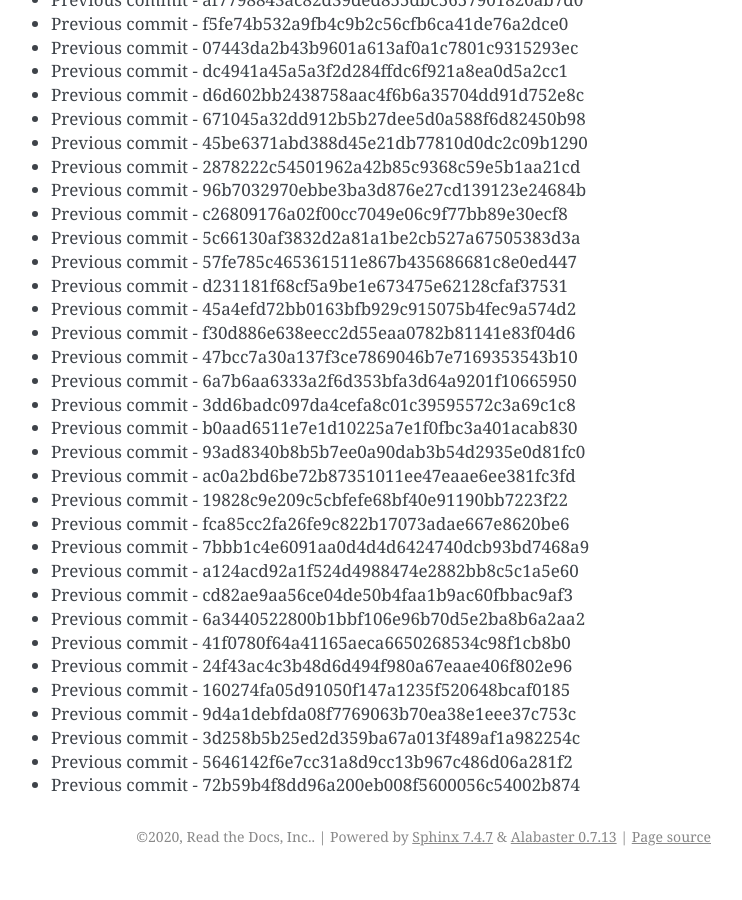
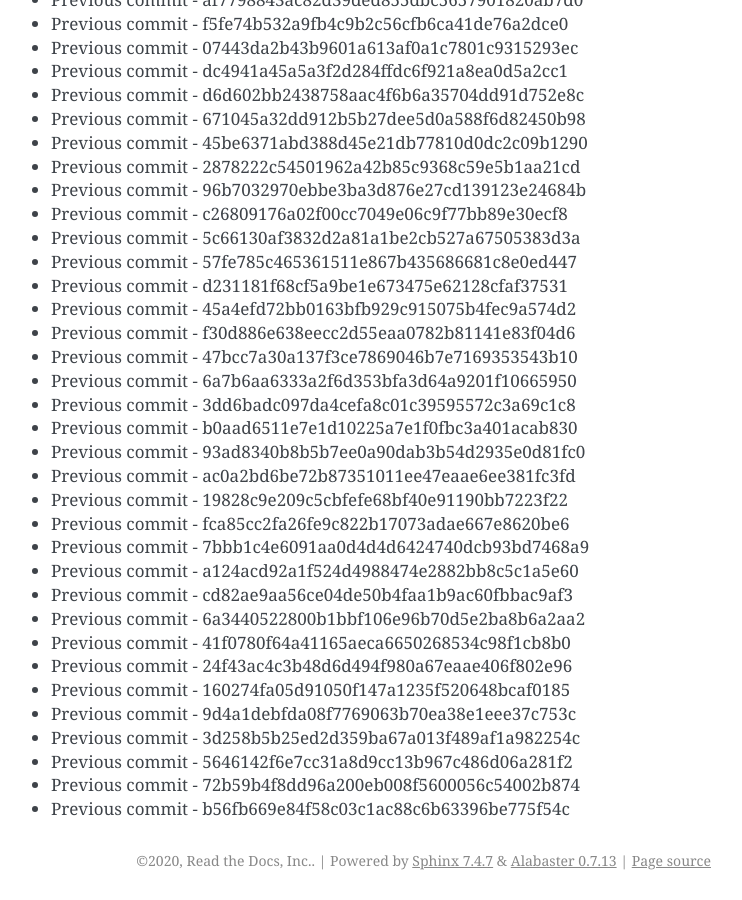
Before and after one commit to readthedocs/rtd-git-stresstest, a Sphinx documentation site: the page built from docs/updates.rst, in a window 1280 px wide and 900 px high, scrolled down 75687 px. Shown: the whole window, without its empty margins (399-1141 px from the left). Built offline with Sphinx 7.4.7, drawn with Linux system fonts in a browser that asks for light colours; before the commit the page ends 76563 px from its top, so only the background shows below that.

Commit message:
Generating commit from previous: b56fb669e84f58c03c1ac88c6b63396be775f54c

```diff
--- a/docs/updates.rst
+++ b/docs/updates.rst
@@ -3212,3 +3212,4 @@ It can be tested for any performance characteristics.
 * Previous commit - 3d258b5b25ed2d359ba67a013f489af1a982254c
 * Previous commit - 5646142f6e7cc31a8d9cc13b967c486d06a281f2
 * Previous commit - 72b59b4f8dd96a200eb008f5600056c54002b874
+* Previous commit - b56fb669e84f58c03c1ac88c6b63396be775f54c
```
